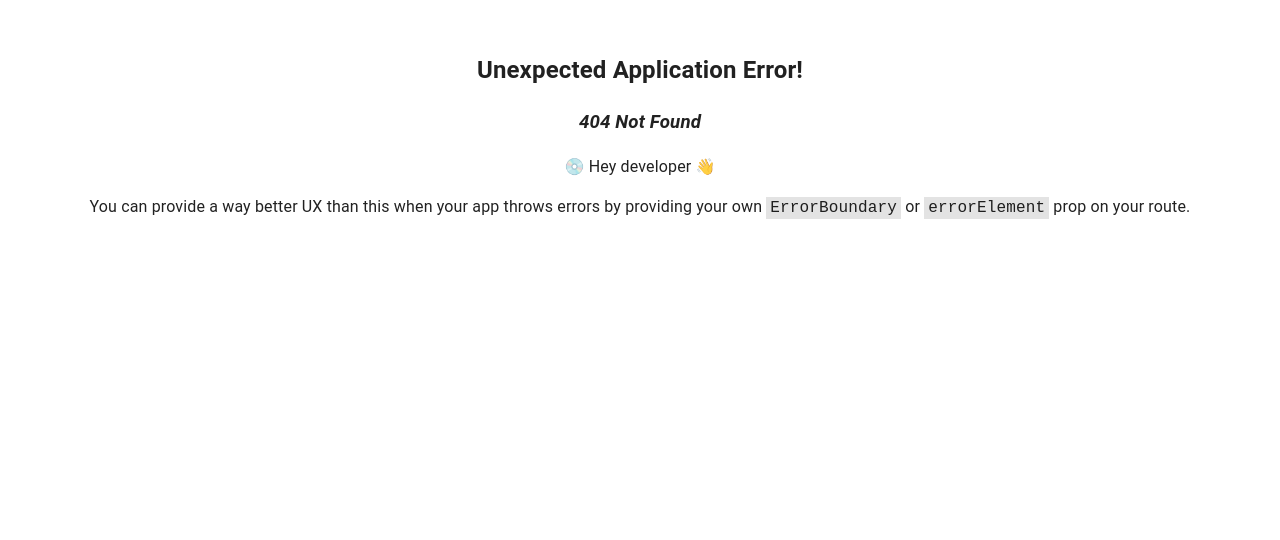
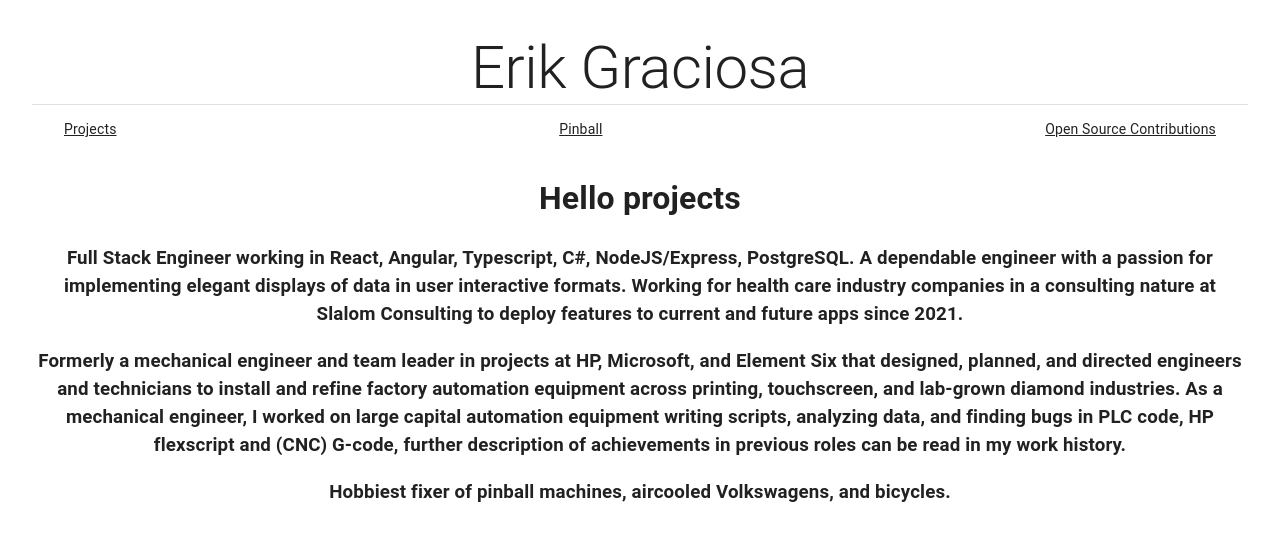
Before and after one commit to ErikGraciosa/testPortfolio, a React (Vite) app: page /projects in a window 1280 px wide. Before the commit this address had no page. Shown: the top 540 px of the page. Built offline with nearby package versions, Linux system fonts and the light colour scheme.

Commit message:
scaffold out pages to build

```diff
--- /dev/null
+++ b/src/OpenSource.tsx
@@ -0,0 +1,6 @@
+
+export default function OpenSource() {
+  return (
+    <h1>Hello openSource</h1>
+  );
+}
--- /dev/null
+++ b/src/Pinball.tsx
@@ -0,0 +1,6 @@
+
+export default function Pinball() {
+  return (
+    <h1>Hello pinball</h1>
+  );
+}
--- /dev/null
+++ b/src/Projects.tsx
@@ -0,0 +1,12 @@
+
+export default function Main() {
+
+  return (
+    <>
+      <h1>Hello projects</h1>
+      <h3>Full Stack Engineer working in React, Angular, Typescript, C#, NodeJS/Express, PostgreSQL. A dependable engineer with a passion for implementing elegant displays of data in user interactive formats. Working for health care industry companies in a consulting nature at Slalom Consulting to deploy features to current and future apps since 2021.</h3>
+      <h3>Formerly a mechanical engineer and team leader in projects at HP, Microsoft, and Element Six that designed, planned, and directed engineers and technicians to install and refine factory automation equipment across printing, touchscreen, and lab-grown diamond industries. As a mechanical engineer, I worked on large capital automation equipment writing scripts, analyzing data, and finding bugs in PLC code, HP flexscript and (CNC) G-code, further description of achievements in previous roles can be read in my work history.</h3>
+      <h3>Hobbiest fixer of pinball machines, aircooled Volkswagens, and bicycles.</h3>
+    </>
+  );
+}
--- a/src/blogDemoFiles/Blog.tsx
+++ b/src/blogDemoFiles/Blog.tsx
@@ -1,11 +1,8 @@
-import CssBaseline from '@mui/material/CssBaseline';
 import Grid from '@mui/material/Grid';
 import Container from '@mui/material/Container';
 import GitHubIcon from '@mui/icons-material/GitHub';
 import LinkedInIcon from '@mui/icons-material/LinkedIn';
 import XIcon from '@mui/icons-material/X';
-import { createTheme, ThemeProvider } from '@mui/material/styles';
-import Header from './Header';
 import MainFeaturedPost from './MainFeaturedPost';
 // import FeaturedPost from './FeaturedPost';
 import Main from './Main';
@@ -15,11 +12,7 @@ import post1 from './blog-post.1.md'; //Had to import mark down correctly https:
 import post2 from './blog-post.2.md';
 // import post3 from './blog-post.3.md';
 
-const sections = [
-  { title: 'Projects', url: '#' },
-  { title: 'Pinball', url: '#' },
-  { title: 'Open Source Contributions', url: '#' },
-];
+
 
 const mainFeaturedPost = {
   title: 'Full Stack Software Engineer',
@@ -70,15 +63,10 @@ const sidebar = {
   ],
 };
 
-// TODO remove, this demo shouldn't need to reset the theme.
-const defaultTheme = createTheme();
-
 export default function Blog() {
   return (
-    <ThemeProvider theme={defaultTheme}>
-      <CssBaseline />
+    <>
       <Container maxWidth="lg">
-        <Header title="Erik Graciosa" sections={sections} />
         <main>
           <MainFeaturedPost post={mainFeaturedPost} />
           {/* <Grid container spacing={4}>
@@ -93,13 +81,11 @@ export default function Blog() {
               description={sidebar.description}
               archives={sidebar.archives}
               social={sidebar.social}
-            />
+              />
           </Grid>
         </main>
       </Container>
-      <Footer
-
-      />
-    </ThemeProvider>
+      <Footer />
+    </>
   );
 }
--- a/src/blogDemoFiles/Header.tsx
+++ b/src/blogDemoFiles/Header.tsx
@@ -15,11 +15,11 @@ export default function Header(props: HeaderProps) {
   const { sections, title } = props;
 
   return (
-    <React.Fragment>
+    <>
       <Toolbar sx={{ borderBottom: 1, borderColor: 'divider' }}>
         <Typography
           component="h2"
-          variant="h5"
+          variant="h2"
           color="inherit"
           align="center"
           noWrap
@@ -46,6 +46,6 @@ export default function Header(props: HeaderProps) {
           </Link>
         ))}
       </Toolbar>
-    </React.Fragment>
+    </>
   );
 }
--- a/src/main.tsx
+++ b/src/main.tsx
@@ -9,6 +9,10 @@ import { ThemeProvider } from '@emotion/react';
 import { CssBaseline } from '@mui/material';
 import theme from './theme';
 import App from './App';
+import Pinball from './Pinball';
+import Projects from './Projects';
+import OpenSource from './OpenSource';
+import Header from './blogDemoFiles/Header';
 
 const router = createBrowserRouter([
   {
@@ -19,13 +23,31 @@ const router = createBrowserRouter([
     path: "/helloworld",
     element: <div>Hello World</div>,
   },
+  {
+    path: "/pinball",
+    element: <Pinball/>,
+  },
+  {
+    path: "/projects",
+    element: <Projects/>,
+  },
+  {
+    path: "/opensource",
+    element: <OpenSource/>,
+  },
 ]);
 
+const sections = [
+  { title: 'Projects', url: '/projects' },
+  { title: 'Pinball', url: '/pinball' },
+  { title: 'Open Source Contributions', url: '/opensource' },
+];
 
 ReactDOM.createRoot(document.getElementById('root')!).render(
   <React.StrictMode>
     <ThemeProvider theme={theme}>
       <CssBaseline />
+      <Header title="Erik Graciosa" sections={sections} />
       <RouterProvider router={router} />
     </ThemeProvider>
   </React.StrictMode>,
```
Also changed, not shown: 1 other file (tests, documents, lock files or other folders).
